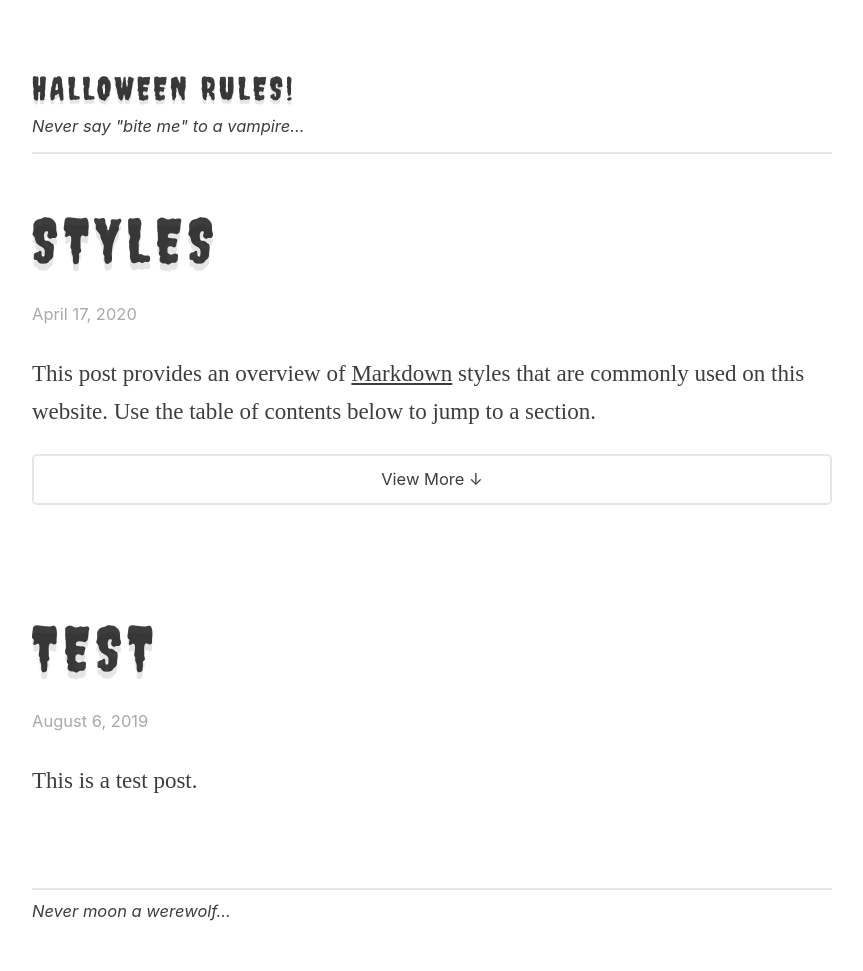
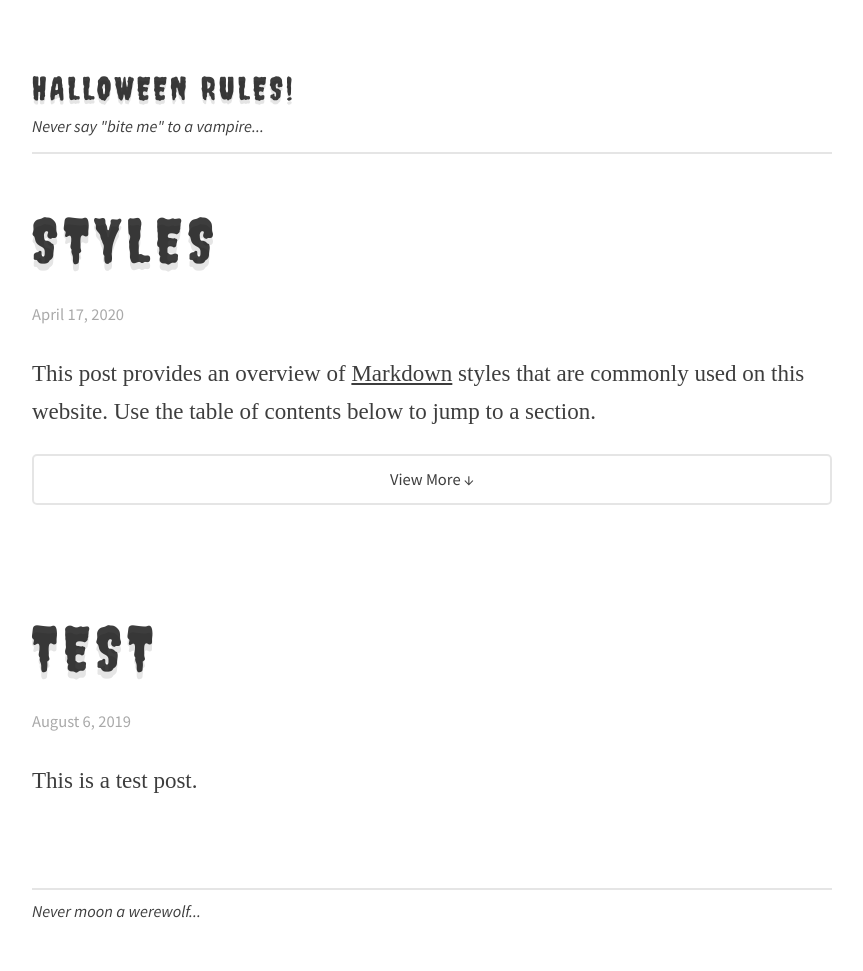
Before and after one commit to lmw13/lmw13, a Jekyll site: the page built from index.html, in a window 1280 px wide. Shown: the whole page, without its empty margins (208-1071 px from the left). Built offline with Jekyll 4.4.1, drawn with Linux system fonts in a browser that asks for light colours; some web fonts are replaced; the list of posts is cut into pages by our own code.

Commit message:
Update style.css

```diff
--- a/css/style.css
+++ b/css/style.css
@@ -5,14 +5,14 @@
 	margin: 1em auto;
 	max-width: 800px;
 	line-height: 1.66;
-	font-family: 'PT Sans', 'Inter', -apple-system, BlinkMacSystemFont, Segoe UI, Helvetica, Arial, sans-serif, Apple Color Emoji, Segoe UI Emoji, Segoe UI Symbol;
+	font-family: 'Source Sans Pro', -apple-system, BlinkMacSystemFont, Segoe UI, Helvetica, Arial, sans-serif, Apple Color Emoji, Segoe UI Emoji, Segoe UI Symbol;
 	font-size: 23px;
 	color: rgba(0, 0, 0, 0.76);
 	padding: 1em;
 }
 
 body p {
-	font-family: 'PT Serif', serif;
+	font-family: 'Source Serif Pro', serif;
 }
 
 .spacer {
@@ -151,7 +151,7 @@
 time,
 .meta,
 figcaption {
-	font-family: 'PT Sans', 'Inter', -apple-system, BlinkMacSystemFont, Segoe UI, Helvetica, Arial, sans-serif, Apple Color Emoji, Segoe UI Emoji, Segoe UI Symbol;
+	font-family: 'Source Sans Pro',-apple-system, BlinkMacSystemFont, Segoe UI, Helvetica, Arial, sans-serif, Apple Color Emoji, Segoe UI Emoji, Segoe UI Symbol;
 	font-size: 0.718em;
 	color: rgb(169, 169, 169);
 }
@@ -184,7 +184,7 @@
 /* Code formatting */
 
 code {
-	font-family: 'PT Mono', monospace;
+	font-family: monospace;
 }
 
 pre {
@@ -353,7 +353,7 @@
 .post-nav p {
 	flex: 1 1 0;
 	width: 45%;
-	font-family: 'PT Sans', 'Inter', -apple-system, BlinkMacSystemFont, Segoe UI, Helvetica, Arial, sans-serif, Apple Color Emoji, Segoe UI Emoji, Segoe UI Symbol;
+	font-family: 'Source Sans Pro', -apple-system, BlinkMacSystemFont, Segoe UI, Helvetica, Arial, sans-serif, Apple Color Emoji, Segoe UI Emoji, Segoe UI Symbol;
 }
 
 .post-nav a {
```
